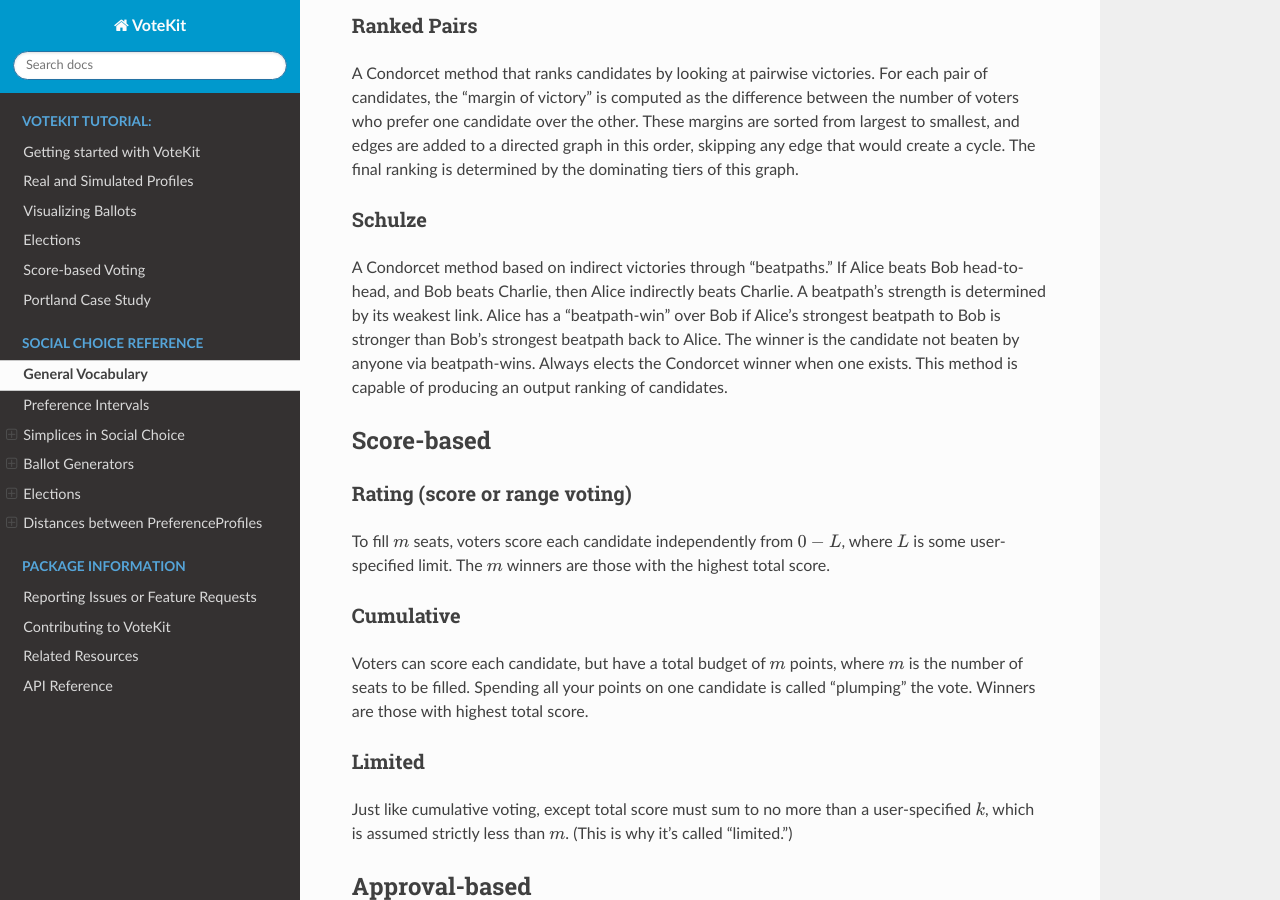
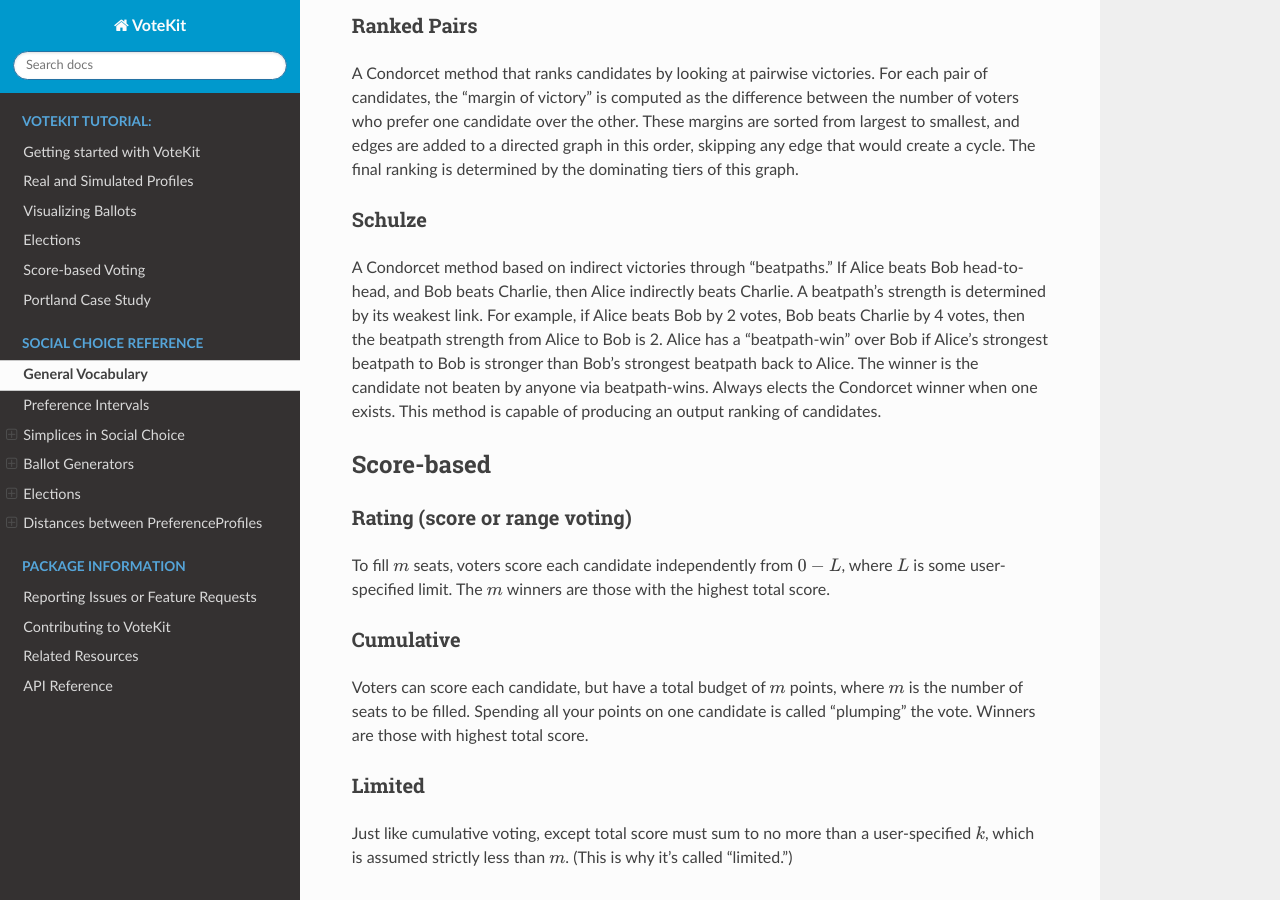
Before and after one commit to mggg/VoteKit, a Sphinx documentation site: the page built from docs/social_choice_docs/scr.rst, in a window 1280 px wide and 900 px high, scrolled down 10534 px. Built offline with Sphinx 7.4.7 and the Read the Docs theme 3.1.0, drawn with Linux system fonts in a browser that asks for light colours.

Commit message:
documentation changes for schulze

```diff
--- a/docs/social_choice_docs/scr.rst
+++ b/docs/social_choice_docs/scr.rst
@@ -508,10 +508,12 @@ Schulze
 ~~~~~~~
 A Condorcet method based on indirect victories through "beatpaths." If Alice beats Bob
 head-to-head, and Bob beats Charlie, then Alice indirectly beats Charlie. A beatpath's
-strength is determined by its weakest link. Alice has a "beatpath-win" over Bob if Alice's
-strongest beatpath to Bob is stronger than Bob's strongest beatpath back to Alice. The winner
-is the candidate not beaten by anyone via beatpath-wins. Always elects the Condorcet winner
-when one exists. This method is capable of producing an output ranking of candidates.
+strength is determined by its weakest link. For example, if Alice beats Bob by 2 votes,
+Bob beats Charlie by 4 votes, then the beatpath strength from Alice to Bob is 2. Alice
+has a "beatpath-win" over Bob if Alice's strongest beatpath to Bob is stronger than Bob's
+strongest beatpath back to Alice. The winner is the candidate not beaten by anyone via
+beatpath-wins. Always elects the Condorcet winner when one exists. This method is capable
+of producing an output ranking of candidates.
 
 
 Score-based
```
Also changed, not shown: 1 other file.
